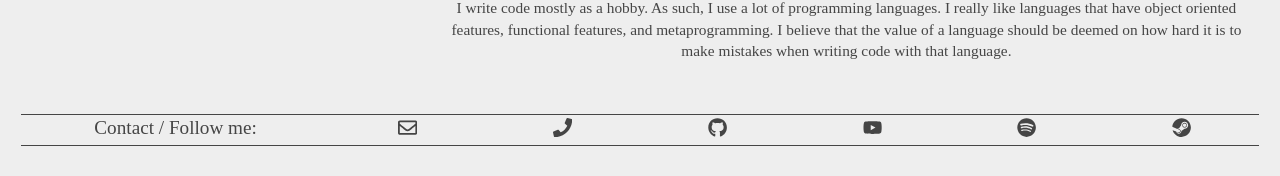
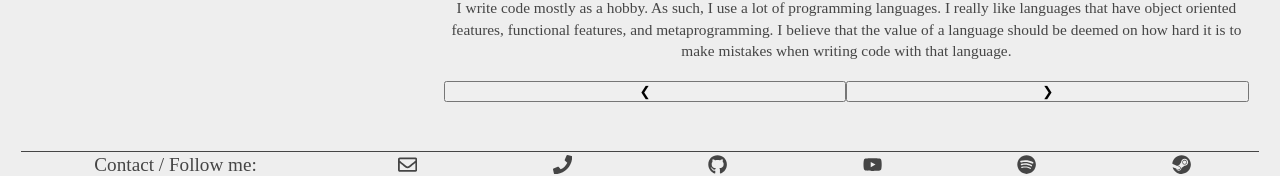
Before and after one commit to SaurabhTotey/Portfolio-Website, a Gatsby app: page / in a window 1280 px wide. Shown: the part 1126-1302 px from the top of the page. Built offline with nearby package versions, Linux system fonts and the light colour scheme.

Commit message:
Started adding navigation controls to Carousel

```diff
--- a/src/components/Carousel.js
+++ b/src/components/Carousel.js
@@ -15,18 +15,26 @@ class Carousel extends React.Component {
 	}
 
 	componentDidMount() {
-		this.carouselTimer = window.setInterval(() => this.setState({
+		this.carouselTimer = window.setInterval(() => this.movePosition(1), this.props.showTimeLength);
+	}
+
+	movePosition(amount) {
+		this.setState({
 			...this.state,
-			currentItemIndex: this.state.currentItemIndex + 1
-		}), this.props.showTimeLength);
+			currentItemIndex: this.state.currentItemIndex + amount
+		});
 	}
 
 	componentWillUpdate(nextProps, nextState, nextContext) {
 		const numberChildren = React.Children.toArray(nextProps.children).length;
-		if (nextState.currentItemIndex >= numberChildren) {
+		let newPosition = nextState.currentItemIndex % numberChildren;
+		if (newPosition < 0) {
+			newPosition = numberChildren - 1;
+		}
+		if (nextState.currentItemIndex !== newPosition) {
 			this.setState({
-				...this.state,
-				currentItemIndex: this.state.currentItemIndex % numberChildren
+				...nextState,
+				currentItemIndex: newPosition
 			});
 		}
 	}
@@ -40,6 +48,10 @@ class Carousel extends React.Component {
 			<h3>{this.props.title}</h3>
 			{React.Children.toArray(this.props.children)[this.state.currentItemIndex]}
 			<p style={{fontSize: "80%"}}>{this.props.description}</p>
+			<div style={{width: "100%"}}>
+				<button style={{width: "50%"}} onClick={() => this.movePosition(-1)}>&#10094;</button>
+				<button style={{width: "50%"}} onClick={() => this.movePosition(1)}>&#10095;</button>
+			</div>
 		</div>
 	}
 
--- a/src/components/ResponsiveContainer.js
+++ b/src/components/ResponsiveContainer.js
@@ -23,7 +23,7 @@ class ResponsiveContainer extends React.Component {
 
 	componentDidMount() {
 		this.onWindowResize();
-		window.addEventListener("resize", this.onWindowResize.bind(this));
+		window.addEventListener("resize", () => this.onWindowResize());
 	}
 
 	render() {
```
